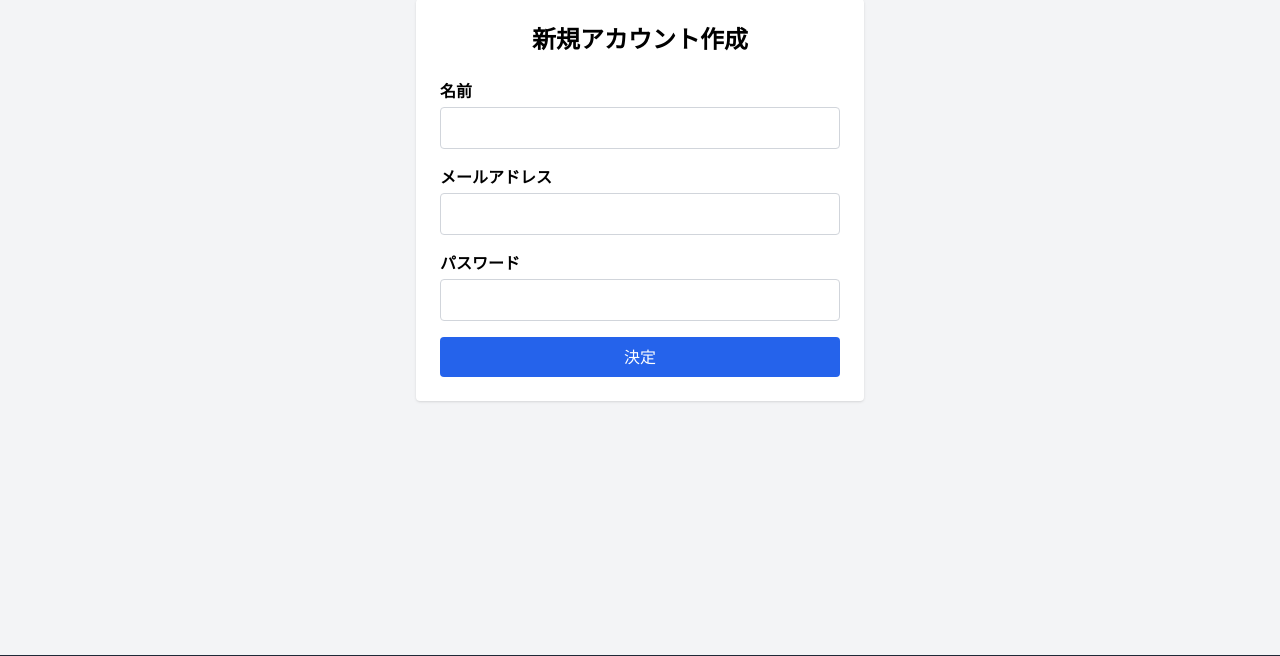
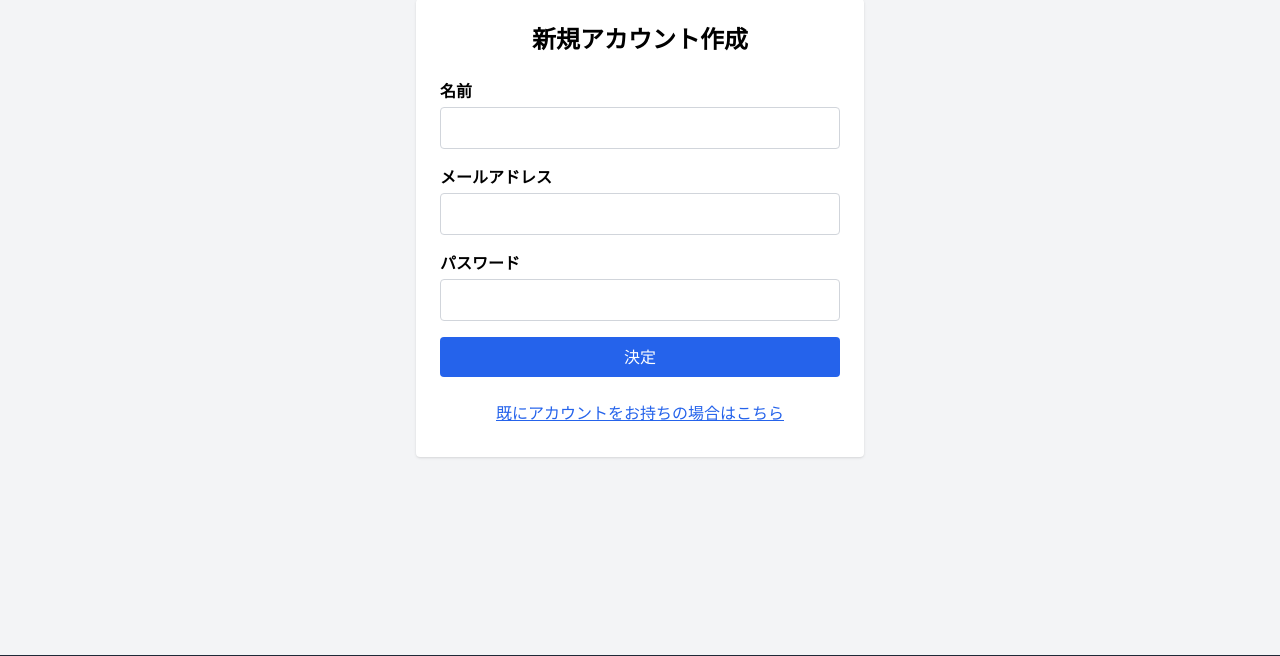
Before and after one commit to snow7y/study-websystem, a PHP site: page /signup.php in a window 1280 px wide. Shown: the part 93-749 px from the top of the page. Run offline with PHP 8.4, Linux system fonts and the light colour scheme; some libraries are stand-ins or nearby versions.

Commit message:
デザインの修正

```diff
--- a/public/koukikadai/signup.php
+++ b/public/koukikadai/signup.php
@@ -11,23 +11,20 @@ if (!empty($_POST['name']) && !empty($_POST['email']) && !empty($_POST['password
         ':password' => password_hash($_POST['password'], PASSWORD_DEFAULT),
     ]);
 
-    // 登録完了後、ログイン画面へリダイレクト
+    // 登録完了後、ログイン画面へ自動リダイレクト
     header("HTTP/1.1 302 Found");
     header("Location: ./login.php");
     return;
 }
 ?>
-
 <!DOCTYPE html>
 <html lang="ja">
 <head>
   <meta charset="UTF-8" />
   <title>会員登録</title>
-  <!-- Tailwind CSSをCDNから読み込み -->
   <script src="https://cdn.tailwindcss.com"></script>
 </head>
 <body class="bg-gray-100 min-h-screen flex flex-col">
-
   <!-- ヘッダー -->
   <header class="bg-blue-600 text-white">
     <div class="container mx-auto px-4 py-4">
@@ -35,7 +32,7 @@ if (!empty($_POST['name']) && !empty($_POST['email']) && !empty($_POST['password
     </div>
   </header>
 
-  <!-- メインコンテンツ -->
+  <!-- メイン -->
   <main class="container mx-auto px-4 py-8 flex-1">
     <div class="max-w-md mx-auto bg-white p-6 rounded shadow">
       <h2 class="text-2xl font-bold mb-6 text-center">新規アカウント作成</h2>
@@ -80,13 +77,21 @@ if (!empty($_POST['name']) && !empty($_POST['email']) && !empty($_POST['password
           </button>
         </div>
       </form>
+
+      <!-- 「ログイン画面へ戻る」ボタン（任意） -->
+      <div class="text-center mt-4">
+        <a
+          href="./login.php"
+          class="inline-block px-4 py-2 text-blue-600 underline hover:text-blue-800"
+        >
+          既にアカウントをお持ちの場合はこちら
+        </a>
+      </div>
     </div>
   </main>
 
-  <!-- フッター -->
   <footer class="bg-gray-800 text-gray-100 py-4 text-center text-sm">
     &copy; 2025 My BBS. All rights reserved.
   </footer>
-
 </body>
 </html>
```
Also changed, not shown: public/koukikadai/login.php (+4 -18 lines).
